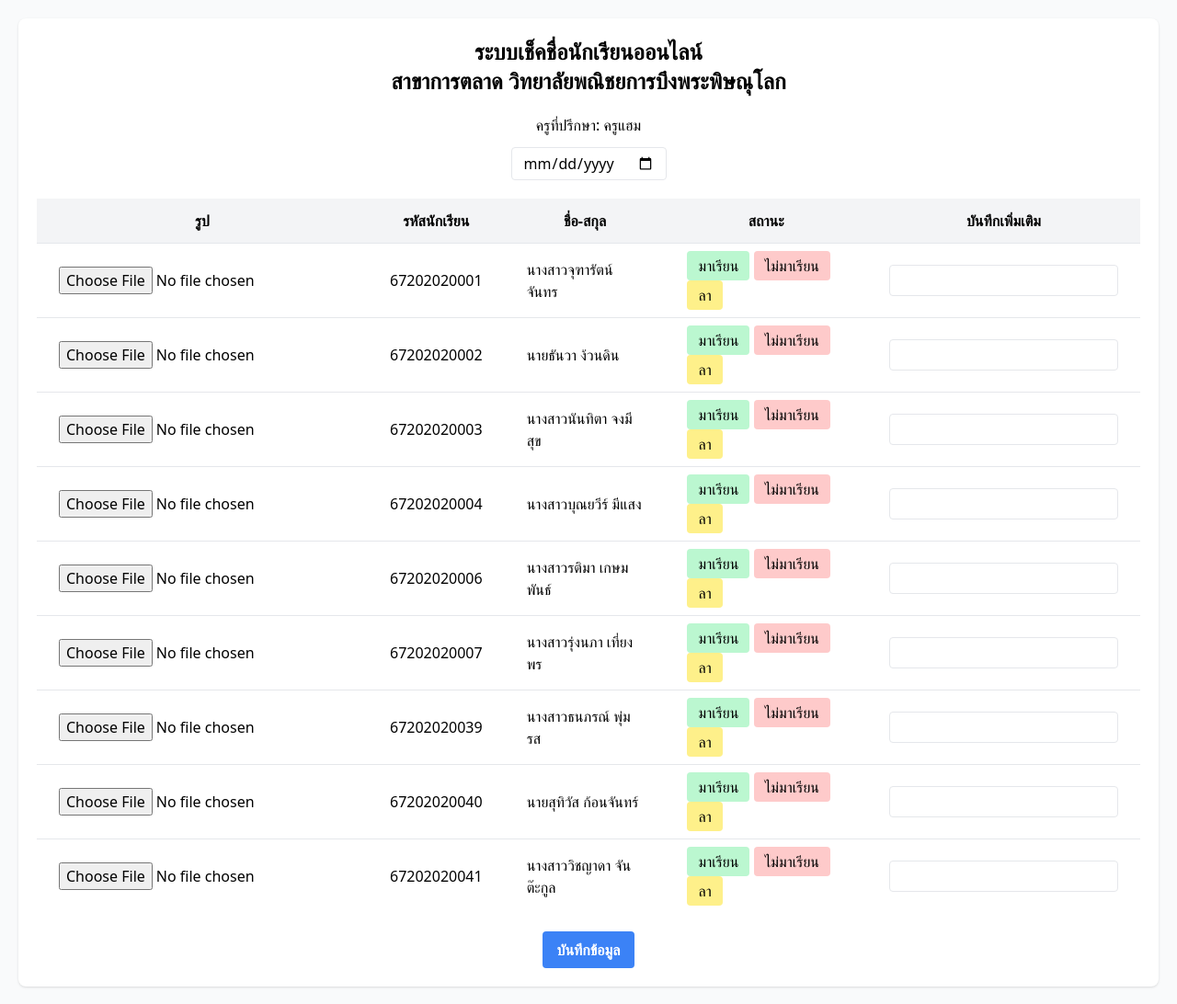
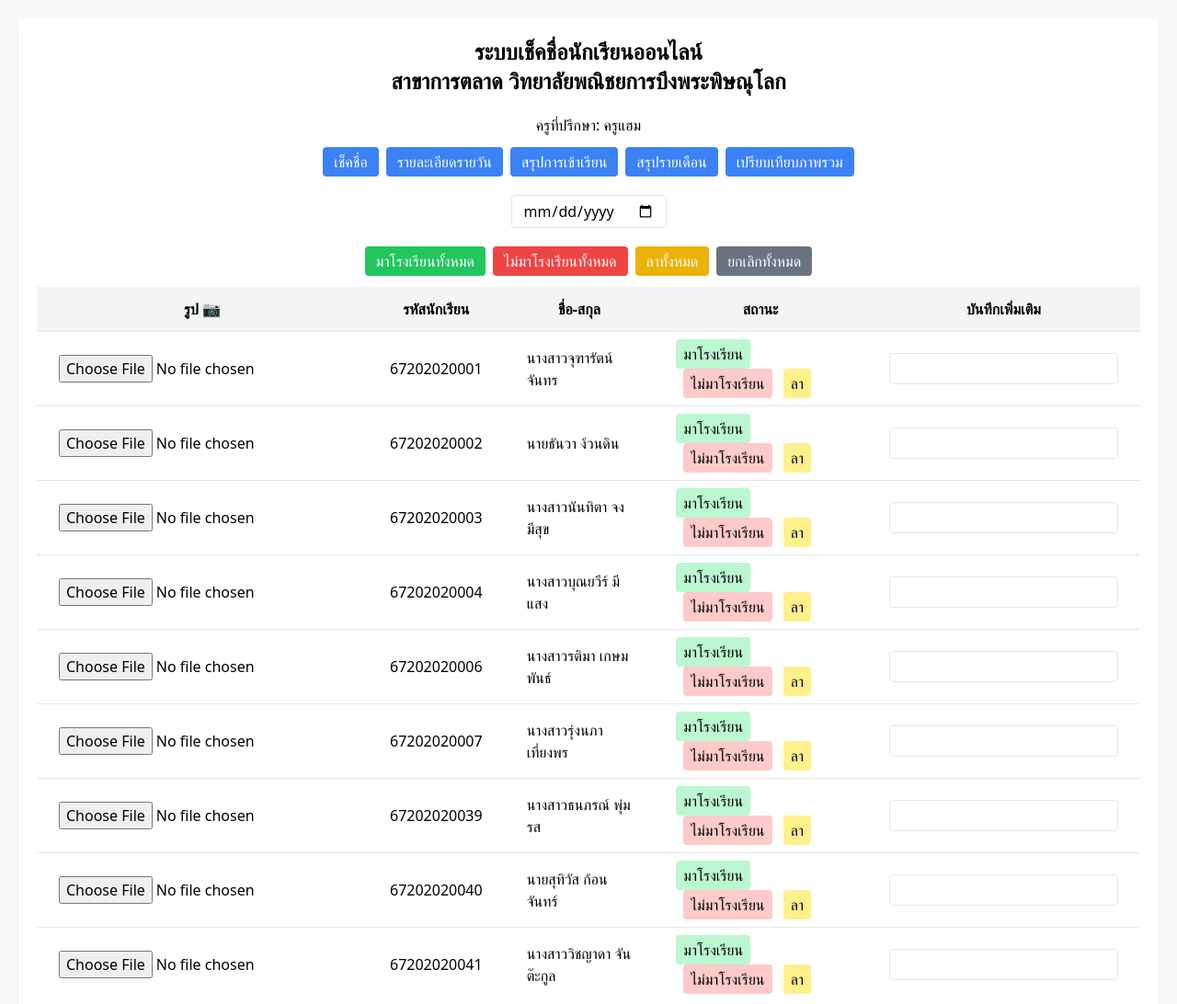
Before and after one commit to hamhamham90/attendance-system, a plain HTML site: page index.html in a window 1280 px wide. Shown: the top 1092 px of the page at 92% size. Drawn offline with nearby package versions, Linux system fonts and the light colour scheme.

Commit message:
Update index.html

```diff
--- a/index.html
+++ b/index.html
@@ -5,18 +5,34 @@
     <meta name="viewport" content="width=device-width, initial-scale=1.0">
     <title>ระบบเช็คชื่อออนไลน์ วิทยาลัยพณิชยการบึงพระพิษณุโลก</title>
     <script src="https://cdn.tailwindcss.com"></script>
+    <script src="https://cdn.jsdelivr.net/npm/chart.js"></script>
 </head>
 <body class="bg-gray-50 p-5">
     <div class="container mx-auto bg-white shadow rounded-lg p-5">
         <h1 class="text-2xl font-bold text-center mb-5">ระบบเช็คชื่อนักเรียนออนไลน์<br>สาขาการตลาด วิทยาลัยพณิชยการบึงพระพิษณุโลก</h1>
         <h2 class="text-center mb-3">ครูที่ปรึกษา: ครูแฮม</h2>
 
+        <div class="flex justify-center gap-2 mb-5">
+            <button class="bg-blue-500 text-white px-3 py-1 rounded">เช็คชื่อ</button>
+            <button class="bg-blue-500 text-white px-3 py-1 rounded">รายละเอียดรายวัน</button>
+            <button class="bg-blue-500 text-white px-3 py-1 rounded">สรุปการเข้าเรียน</button>
+            <button class="bg-blue-500 text-white px-3 py-1 rounded" onclick="showMonthlySummary()">สรุปรายเดือน</button>
+            <button class="bg-blue-500 text-white px-3 py-1 rounded">เปรียบเทียบภาพรวม</button>
+        </div>
+
         <input type="date" id="checkDate" class="block mx-auto mb-5 border rounded px-3 py-1">
 
-        <table class="min-w-full divide-y divide-gray-200">
+        <div class="flex justify-center gap-2 mb-3">
+            <button onclick="checkAll('มาโรงเรียน')" class="bg-green-500 text-white px-3 py-1 rounded">มาโรงเรียนทั้งหมด</button>
+            <button onclick="checkAll('ไม่มาโรงเรียน')" class="bg-red-500 text-white px-3 py-1 rounded">ไม่มาโรงเรียนทั้งหมด</button>
+            <button onclick="checkAll('ลา')" class="bg-yellow-500 text-white px-3 py-1 rounded">ลาทั้งหมด</button>
+            <button onclick="clearAll()" class="bg-gray-500 text-white px-3 py-1 rounded">ยกเลิกทั้งหมด</button>
+        </div>
+
+        <table class="min-w-full divide-y divide-gray-200 mb-5">
             <thead class="bg-gray-100">
                 <tr>
-                    <th class="px-6 py-3">รูป</th>
+                    <th class="px-6 py-3">รูป 📷</th>
                     <th class="px-6 py-3">รหัสนักเรียน</th>
                     <th class="px-6 py-3">ชื่อ-สกุล</th>
                     <th class="px-6 py-3">สถานะ</th>
@@ -27,6 +43,12 @@
         </table>
 
         <button onclick="saveAttendance()" class="mt-5 bg-blue-500 hover:bg-blue-700 text-white font-bold py-2 px-4 rounded block mx-auto">บันทึกข้อมูล</button>
+
+        <!-- ส่วนสรุปรายเดือน -->
+        <div id="monthlySummary" class="hidden mt-10">
+            <h2 class="text-xl font-bold text-center mb-4">สรุปการเข้าเรียนรายเดือน</h2>
+            <canvas id="summaryChart" width="400" height="200"></canvas>
+        </div>
     </div>
 
     <script>
@@ -46,34 +68,60 @@
 
         students.forEach(student => {
             const row = document.createElement("tr");
-
             row.innerHTML = `
                 <td class="px-6 py-2"><input type="file"></td>
                 <td class="px-6 py-2">${student.id}</td>
                 <td class="px-6 py-2">${student.name}</td>
-                <td class="px-6 py-2">
-                    <button onclick="setStatus(this, 'มาเรียน')" class="bg-green-200 px-3 py-1 rounded">มาเรียน</button>
-                    <button onclick="setStatus(this, 'ไม่มาเรียน')" class="bg-red-200 px-3 py-1 rounded">ไม่มาเรียน</button>
-                    <button onclick="setStatus(this, 'ลา')" class="bg-yellow-200 px-3 py-1 rounded">ลา</button>
+                <td class="px-6 py-2 space-x-2">
+                    <button onclick="setStatus(this, 'มาโรงเรียน')" class="bg-green-200 px-2 py-1 rounded">มาโรงเรียน</button>
+                    <button onclick="setStatus(this, 'ไม่มาโรงเรียน')" class="bg-red-200 px-2 py-1 rounded">ไม่มาโรงเรียน</button>
+                    <button onclick="setStatus(this, 'ลา')" class="bg-yellow-200 px-2 py-1 rounded">ลา</button>
                 </td>
                 <td class="px-6 py-2"><input type="text" class="border rounded px-2 py-1"></td>
             `;
-
             studentList.appendChild(row);
         });
 
         function setStatus(button, status) {
             const row = button.parentNode.parentNode;
-            row.classList.remove("bg-green-200", "bg-red-200", "bg-yellow-200");
+            row.className = '';
+            row.classList.add(status === 'มาโรงเรียน' ? 'bg-green-200' : status === 'ไม่มาโรงเรียน' ? 'bg-red-200' : 'bg-yellow-200');
+        }
 
-            if (status === "มาเรียน") row.classList.add("bg-green-200");
-            else if (status === "ไม่มาเรียน") row.classList.add("bg-red-200");
-            else if (status === "ลา") row.classList.add("bg-yellow-200");
+        function checkAll(status) {
+            document.querySelectorAll('tbody tr').forEach(row => setStatus(row.querySelector('button'), status));
+        }
+
+        function clearAll() {
+            document.querySelectorAll('tbody tr').forEach(row => row.className = '');
         }
 
         function saveAttendance() {
             alert("บันทึกข้อมูลเรียบร้อย");
-            // Logic for saving and percentage calculation can be added here.
+        }
+
+        function showMonthlySummary() {
+            document.getElementById('monthlySummary').classList.remove('hidden');
+            const ctx = document.getElementById('summaryChart').getContext('2d');
+            new Chart(ctx, {
+                type: 'bar',
+                data: {
+                    labels: ['มาโรงเรียน', 'ไม่มาโรงเรียน', 'ลา'],
+                    datasets: [{
+                        label: 'จำนวนวัน',
+                        data: [20, 3, 2], // ข้อมูลตัวอย่าง สามารถแก้ไขเป็นค่าจริงได้
+                        backgroundColor: ['#4ade80', '#f87171', '#facc15']
+                    }]
+                },
+                options: {
+                    responsive: true,
+                    scales: {
+                        y: {
+                            beginAtZero: true
+                        }
+                    }
+                }
+            });
         }
     </script>
 </body>
```
